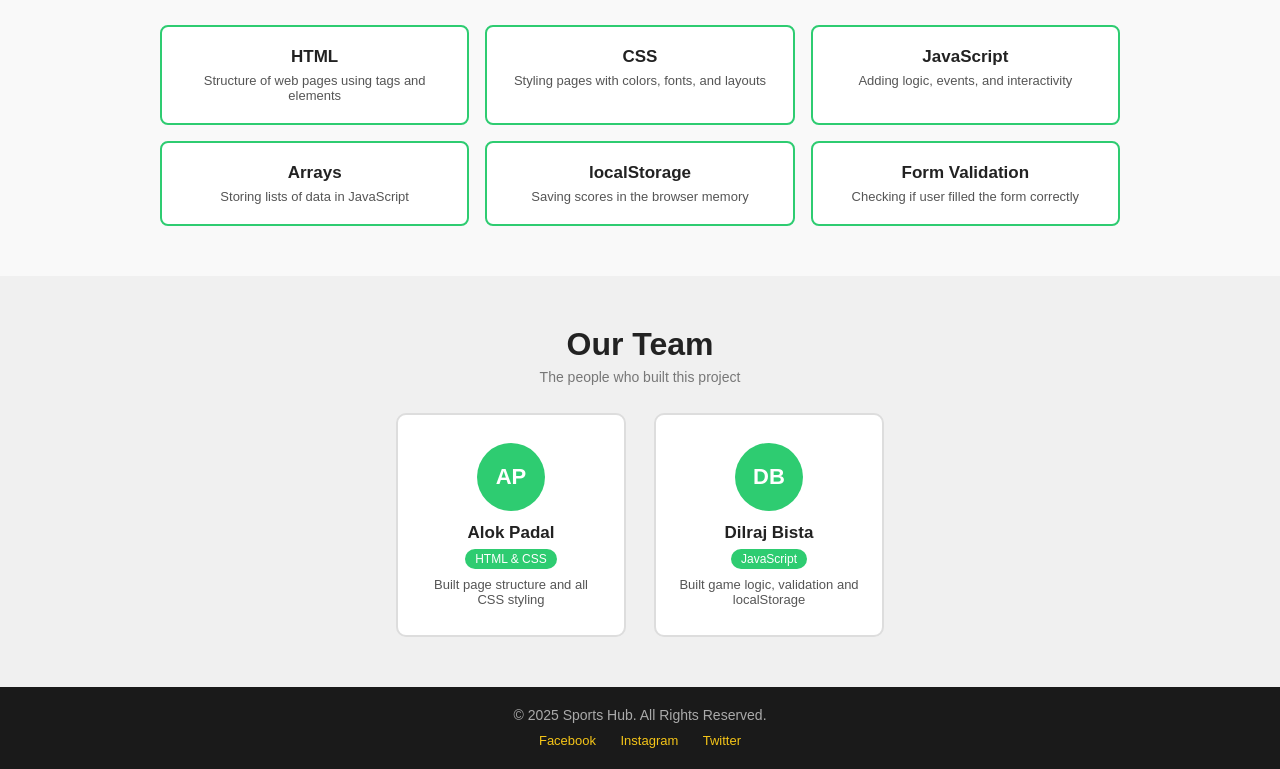
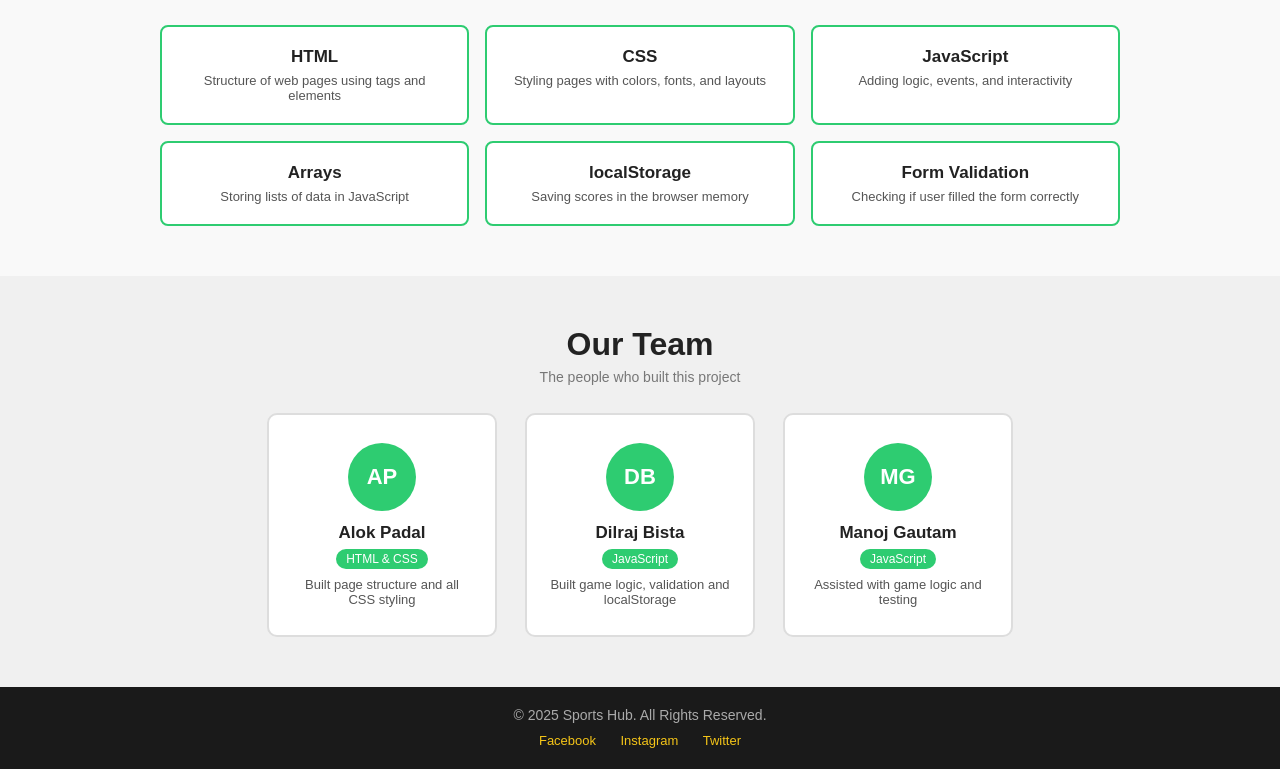
Before and after one commit to alokpadal45-gif/Sports-Hub-WebDev, a plain HTML site: page index.html in a window 1280 px wide. Shown: the part 464-1233 px from the top of the page. Drawn offline with Linux system fonts and the light colour scheme.

Commit message:
Updated Code

```diff
--- a/index.html
+++ b/index.html
@@ -77,6 +77,16 @@
         <p>Built game logic, validation and localStorage</p>
       </div>
 
+      <div class="member-card">
+        <div class="avatar">MG</div>
+        <h3>Manoj Gautam</h3>
+        <span class="role">JavaScript</span>
+        <p>Assisted with game logic and testing</p>
+      </div>
+
+    </div>
+  </section>
+
     </div>
   </section>
 
```
